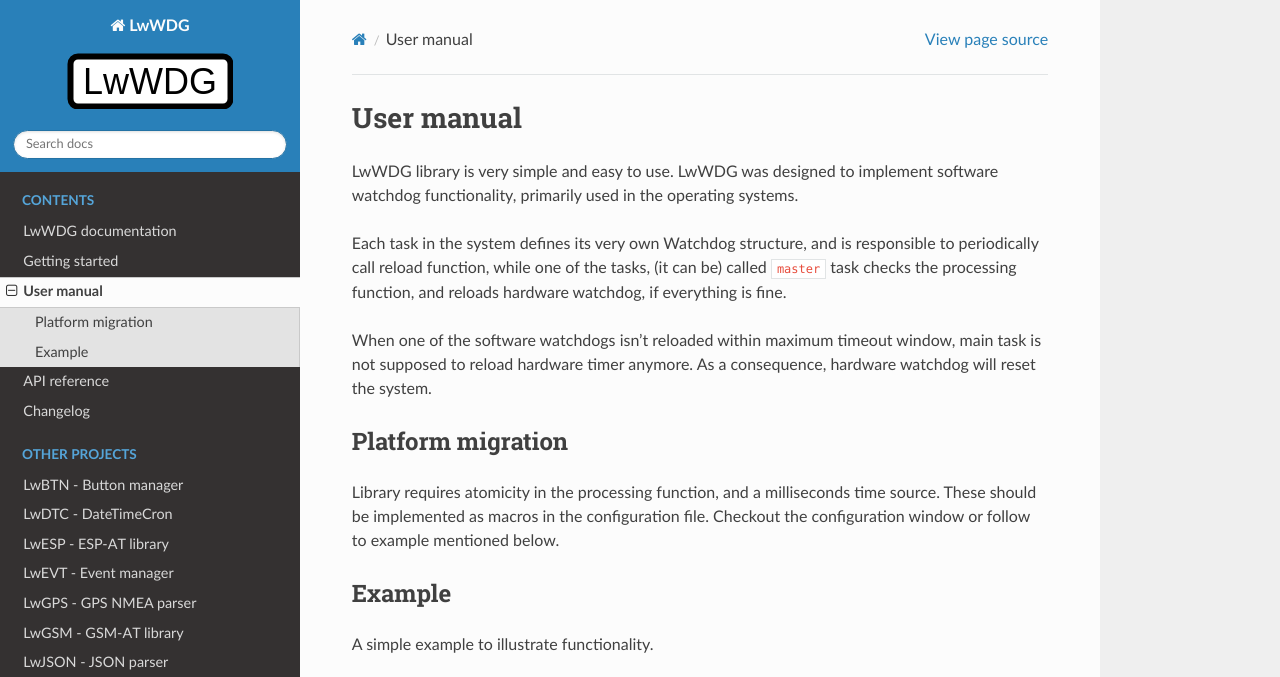
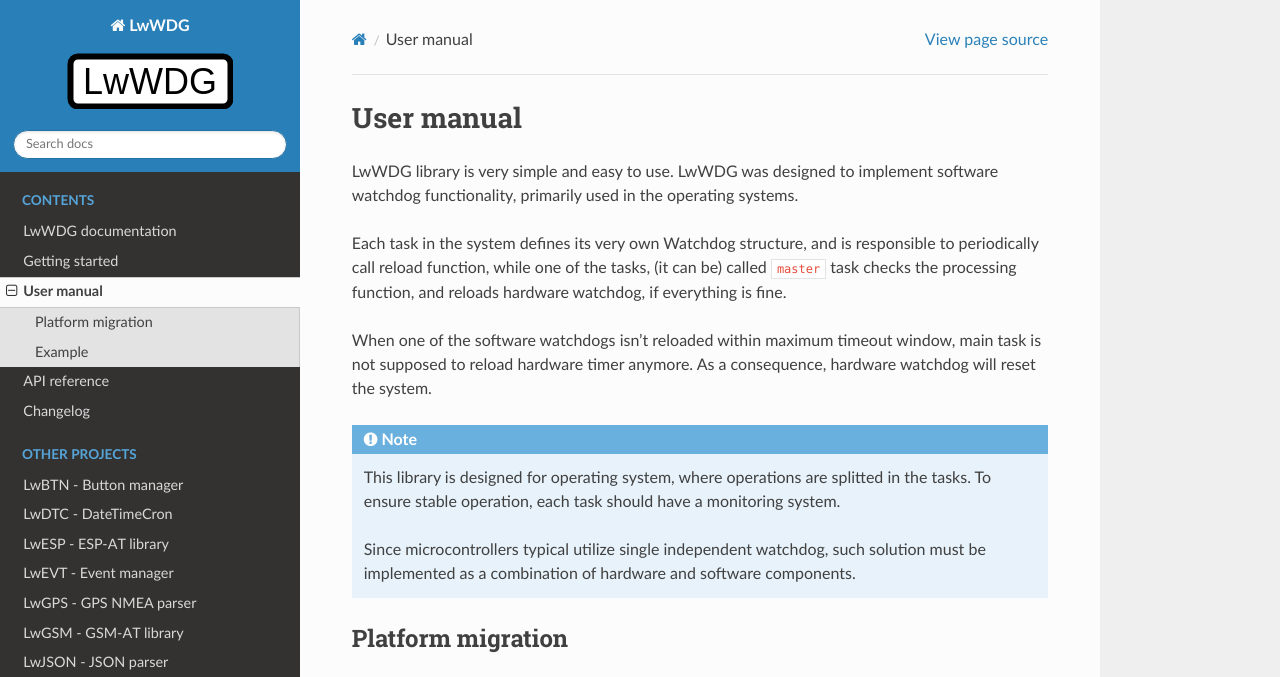
Before and after one commit to MaJerle/lwwdg, a Sphinx documentation site: the page built from docs/user-manual/index.rst, in a window 1280 px wide and 1339 px high, cut to the strip 0-677 px from the top of the window. Built offline with Sphinx 7.4.7 and the Read the Docs theme 2.0.0, drawn with Linux system fonts in a browser that asks for light colours; the version number could not be read and is left out.

Commit message:
Update docs

```diff
--- a/docs/user-manual/index.rst
+++ b/docs/user-manual/index.rst
@@ -12,6 +12,13 @@ and reloads hardware watchdog, if everything is fine.
 
 When one of the software watchdogs isn't reloaded within maximum timeout window, main task is not supposed to reload hardware timer anymore.
 As a consequence, hardware watchdog will reset the system.
+
+.. note::
+    This library is designed for operating system, where operations are splitted in the tasks.
+    To ensure stable operation, each task should have a monitoring system.
+
+    Since microcontrollers typical utilize single independent watchdog, such solution must be implemented
+    as a combination of hardware and software components.
 
 Platform migration
 ^^^^^^^^^^^^^^^^^^
```
